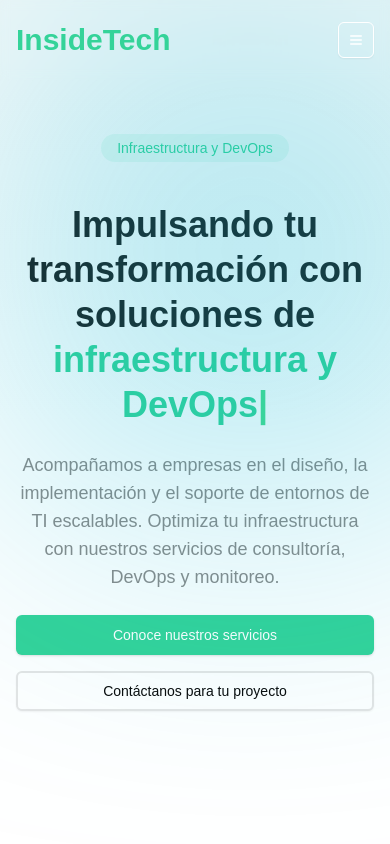
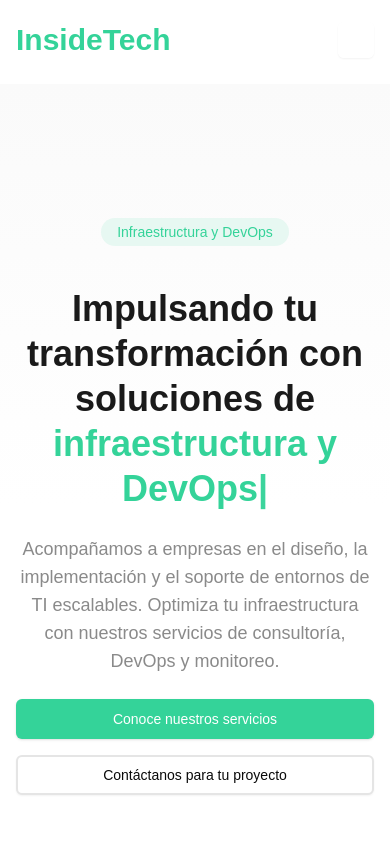
Before and after one commit to MateoSabelli/InsideTech, a Next.js app: page / in a window 390 px wide. Shown: the top 844 px of the page. Built offline with nearby package versions, Linux system fonts and the light colour scheme.

Commit message:
fix imports

```diff
--- a/app/page.tsx
+++ b/app/page.tsx
@@ -1,9 +1,7 @@
 import { About } from "@/components/About";
 import { InfiniteGallery } from "@/components/Clients";
 import { Contact } from "@/components/Contact";
-import { Footer } from "@/components/Footer";
 import { Hero } from "@/components/Hero";
-import { NavDemo } from "@/components/NavDemo";
 import { Services } from "@/components/Services";
 
 export default function Home() {
@@ -11,8 +9,8 @@ export default function Home() {
 
     <div className="min-h-screen   relative overflow-hidden ">
       {/* Blur effect */}
-      <div className="absolute top-0 left-0 w-[500px] h-[500px] bg-cyan-500/40 blur-[150px] rounded-full animate-blob -z-0" />
-
+      <div className="absolute top-0 left-0 w-[500px] h-[500px] bg-cyan-500/40 blur-[150px] rounded-full animate-blob -z-0 hidden md:block" />
+        <div className="h-[10vh] sm:h-0"></div>
         <Hero />
         <InfiniteGallery />
         <Services />
```
Also changed, not shown: components/NavDemo.tsx (+0 -171 lines).
